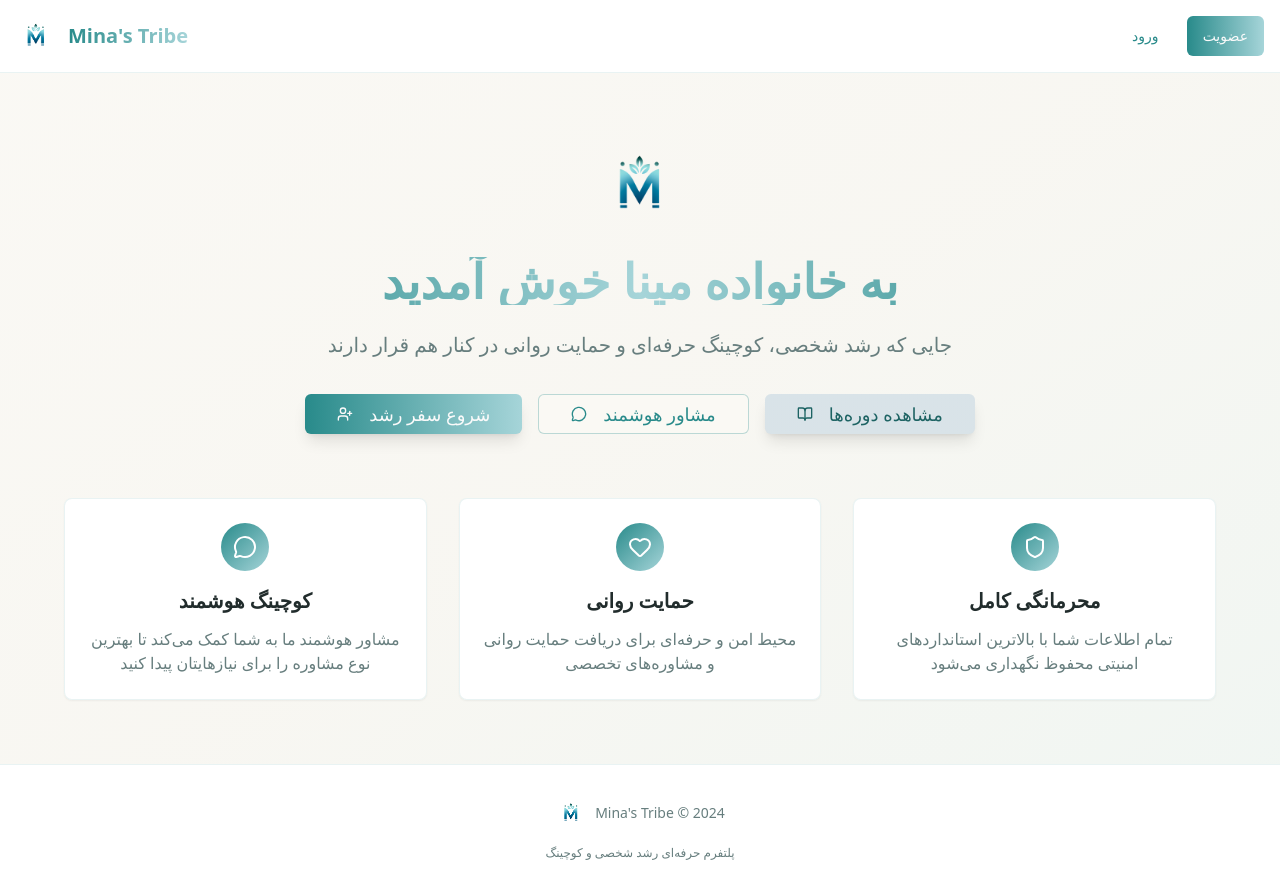
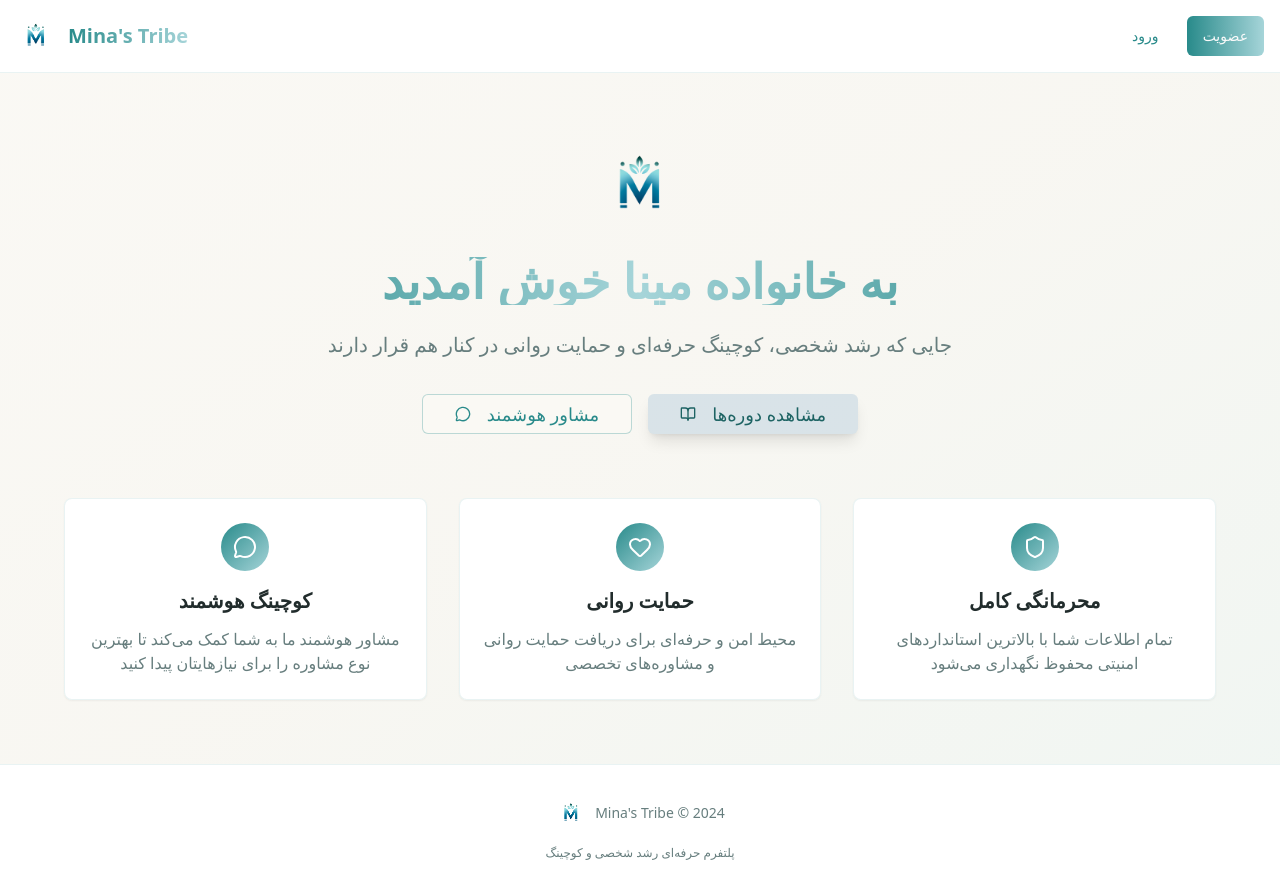
Before and after one commit to amirfk/tribe-auth-portal, a React (Vite) app: page / in a window 1280 px wide. Built offline with nearby package versions, Linux system fonts and the light colour scheme.

Commit message:
Remove "Start Growth Journey" button
Remove the "شروع سفر رشد" button from the main page as requested.

```diff
--- a/src/pages/Index.tsx
+++ b/src/pages/Index.tsx
@@ -62,12 +62,6 @@ const Index = () => {
               جایی که رشد شخصی، کوچینگ حرفه‌ای و حمایت روانی در کنار هم قرار دارند
             </p>
             <div className="flex justify-center gap-4 flex-wrap">
-              <Link to={user ? "/dashboard" : "/register"}>
-                <Button className="bg-gradient-to-r from-primary to-accent hover:from-primary/90 hover:to-accent/90 text-lg px-8 py-3 shadow-lg">
-                  <UserPlus className="mr-2 h-5 w-5" />
-                  شروع سفر رشد
-                </Button>
-              </Link>
               <Link to={user ? "/ai-coach" : "/register"}>
                 <Button variant="outline" className="border-primary/30 text-primary hover:bg-primary/10 text-lg px-8 py-3">
                   <MessageCircle className="mr-2 h-5 w-5" />
```
